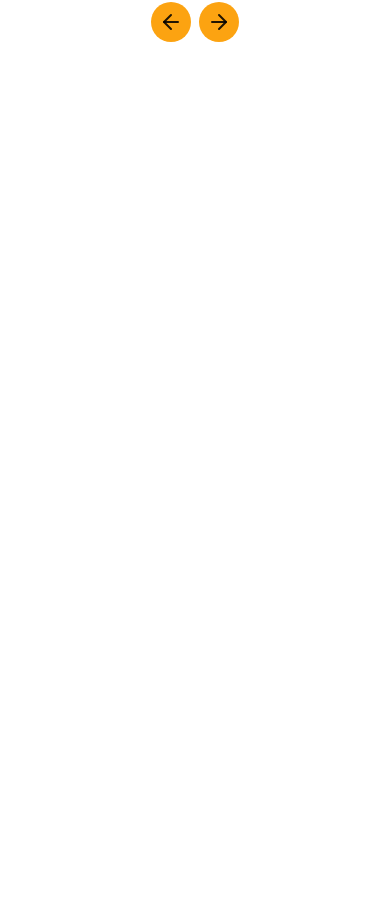
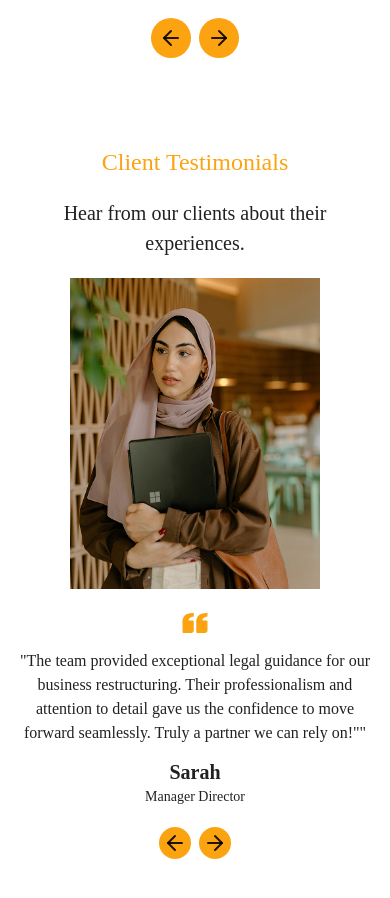
Before and after one commit to hendriam/lawfirm-landing-page, a React (Vite) app: page / in a window 390 px wide. Shown: the part 4559-5457 px from the top of the page. Before the commit the page ends 4649 px from the top, so only its background shows below. Built offline with nearby package versions, Linux system fonts and the light colour scheme; a web font is replaced by a local one.

Commit message:
adding testimonials component

```diff
--- a/src/App.tsx
+++ b/src/App.tsx
@@ -1,6 +1,7 @@
 import Header from "./components/header";
 import Offer from "./components/offer";
 import OurLawyers from "./components/our-layers";
+import Testimonials from "./components/testimonials";
 
 function App() {
     return (
@@ -9,6 +10,7 @@ function App() {
             <main className="container mx-0 lg:mx-auto px-5 xl:px-0 lg:w-full max-w-6xl">
                 <Offer />
                 <OurLawyers />
+                <Testimonials />
             </main>
         </>
     );
--- a/src/components/hero.tsx
+++ b/src/components/hero.tsx
@@ -5,7 +5,7 @@ export default function Hero() {
     return (
         <div className="container flex justify-center items-center pt-5 pb-20 space-x-5 mx-0 lg:mx-auto px-5 xl:px-0 lg:w-full max-w-6xl">
             <div className="flex flex-col items-start lg:space-y-11 space-y-5">
-                <h1 className="text-white lg:text-7xl md:text-6xl sm:text-5xl text-5xl lg:leading-23 md:leading-20 sm:leading-17 leading-16">
+                <h1 className="text-white lg:text-7xl md:text-6xl sm:text-5xl text-5xl lg:leading-23 md:leading-20 sm:leading-17 leading-16 transition-all delay-75 duration-300 ease-in-out">
                     Your Partner on the{" "}
                     <span>
                         Path to Justice.{" "}
@@ -18,9 +18,9 @@ export default function Hero() {
                 </h1>
                 <p className="text-white  font-thin md:text-lg text-base md:leading-8 leading-6 transition-all duration-200">
                     We stand by your side, providing expert legal guidance{" "}
-                    <br className="hidden lg:flex transition-all duration-200" /> and unwavering
-                    support to protect your rights and{" "}
-                    <br className="hidden lg:flex transition-all duration-200" />
+                    <br className="hidden lg:flex transition-all delay-75 duration-300 ease-in-out" />{" "}
+                    and unwavering support to protect your rights and{" "}
+                    <br className="hidden lg:flex transition-all delay-75 duration-300 ease-in-out" />
                     ensure justice is served
                 </p>
                 <button className="bg-[#FCA311] hover:opacity-80 hover:cursor-pointer md:py-3 py-2 md:px-5 px-3.5 xl:text-2xl md:text-xl text-lg text-center font-bold">
--- a/src/components/offer.tsx
+++ b/src/components/offer.tsx
@@ -3,7 +3,7 @@ import Services from "./services";
 
 export default function Offer() {
     return (
-        <section className="my-12">
+        <section className="my-20">
             <div className="flex flex-col md:flex-row gap-6 transition-all duration-200">
                 <img
                     src={teamwork}
--- a/src/components/our-layers.tsx
+++ b/src/components/our-layers.tsx
@@ -10,11 +10,12 @@ import {
 
 export default function OurLawyers() {
     return (
-        <section className="w-full my-12">
+        <section className="w-full my-20">
             <h3 className="text-[40px] text-center text-[#FCA311]">Our Lawyers</h3>
             <p className="mt-5 text-center">
-                Meet our team of dedicated legal professionals, committed to <br /> providing expert
-                advice and tailored solutions to meet your legal <br /> needs.
+                Meet our team of dedicated legal professionals, committed to{" "}
+                <br className="hidden md:block" /> providing expert advice and tailored solutions to
+                meet your legal <br className="hidden md:block" /> needs.
             </p>
             <div className="mt-10 grid md:grid-cols-4 sm:grid-cols-2 grid-cols-1 gap-5">
                 {lawyers.map((lawyer) => (
--- /dev/null
+++ b/src/components/testimonials.tsx
@@ -0,0 +1,45 @@
+import client1 from "../assets/client-1.jpg";
+import doubleQuote from "../assets/double-quote.svg";
+import { ArrowLeft, ArrowRight } from "./icons-social.tsx";
+export default function Testimonials() {
+    return (
+        <section className="my-22 ">
+            <div className="grid grid-rows-1 lg:grid-cols-3 gap-5 lg:gap-18 transition-all duration-200 ">
+                <div className="text-center lg:text-start ">
+                    <h3 className="text-2xl text-[#FCA311]">Client Testimonials</h3>
+                    <p className="md:text-xl lg:text-[40px] text-[20px] lg:leading-12 leading-normal mt-5 lg:text-start text-center">
+                        Hear from our clients about their <br className="block lg:hidden" />{" "}
+                        experiences.
+                    </p>
+                </div>
+                <figure className="flex  flex-col md:flex-row col-span-1 lg:col-span-2 md:space-x-6 space-x-0 space-y-6 md:space-y-0 ">
+                    <img
+                        src={client1}
+                        className="lg:w-[400px] md:w-[300px] w-[250px] transition-all duration-200 self-center"
+                        alt="client1"
+                    />
+                    <figcaption className="flex flex-col md:justify-center justify-start items-center md:items-start">
+                        <img src={doubleQuote} alt="double quote" className="w-fit" />
+                        <p className="md:text-start text-center mt-4">
+                            "The team provided exceptional legal guidance for our business
+                            restructuring. Their professionalism and attention to detail gave us the
+                            confidence to move forward seamlessly. Truly a partner we can rely on!""
+                        </p>
+                        <h5 className="text-[20px] font-bold lg:mt-10 mt-3">Sarah</h5>
+                        <span className="text-sm font-light">Manager Director</span>
+
+                        <div className="mt-5 w-fit flex space-x-2 items-center">
+                            <button className="bg-[#FCA311] text- rounded-full p-1 hover:cursor-pointer hover:opacity-80">
+                                <ArrowLeft />
+                            </button>
+
+                            <button className="bg-[#FCA311] rounded-full p-1 hover:cursor-pointer hover:opacity-80">
+                                <ArrowRight />
+                            </button>
+                        </div>
+                    </figcaption>
+                </figure>
+            </div>
+        </section>
+    );
+}
```
Also changed, not shown: src/assets/client-1.jpg (added), src/assets/double-quote.svg (added).
